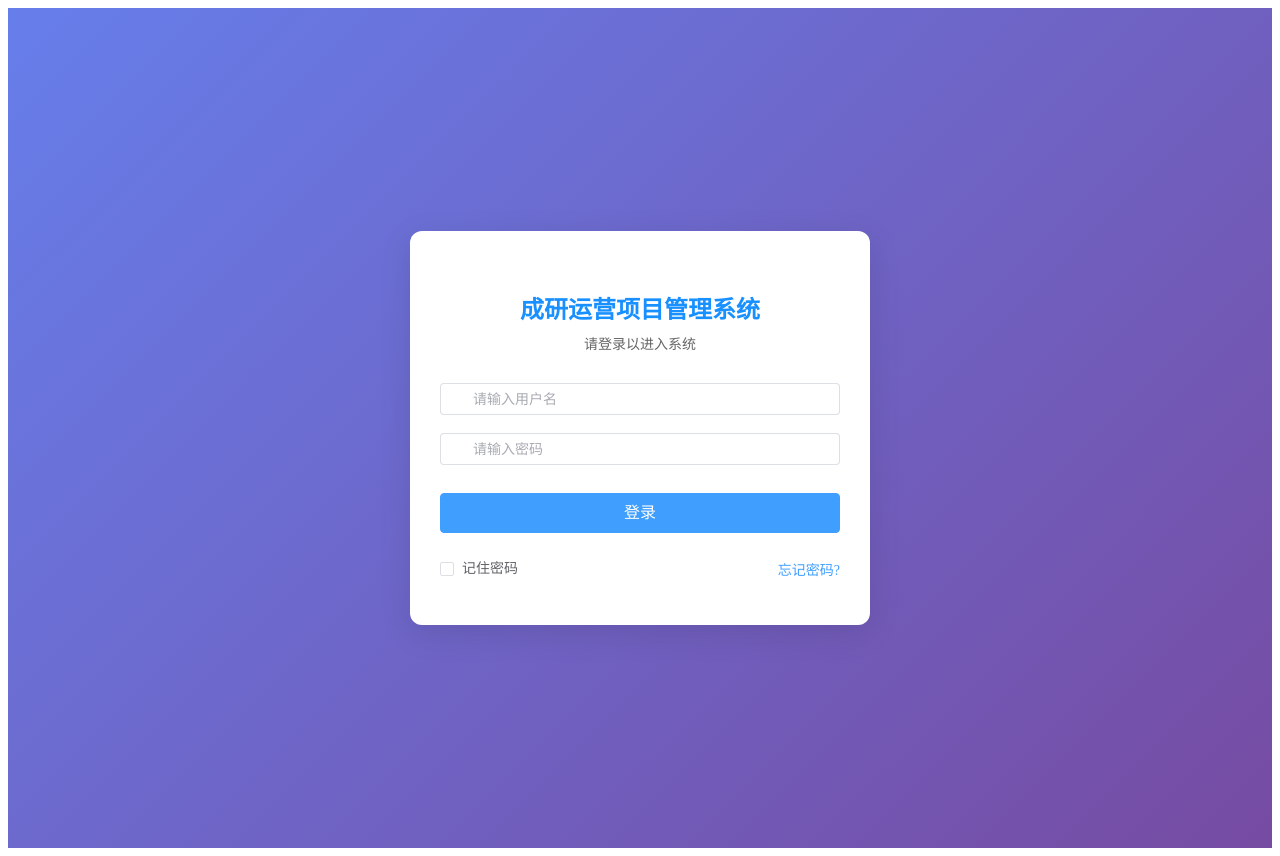
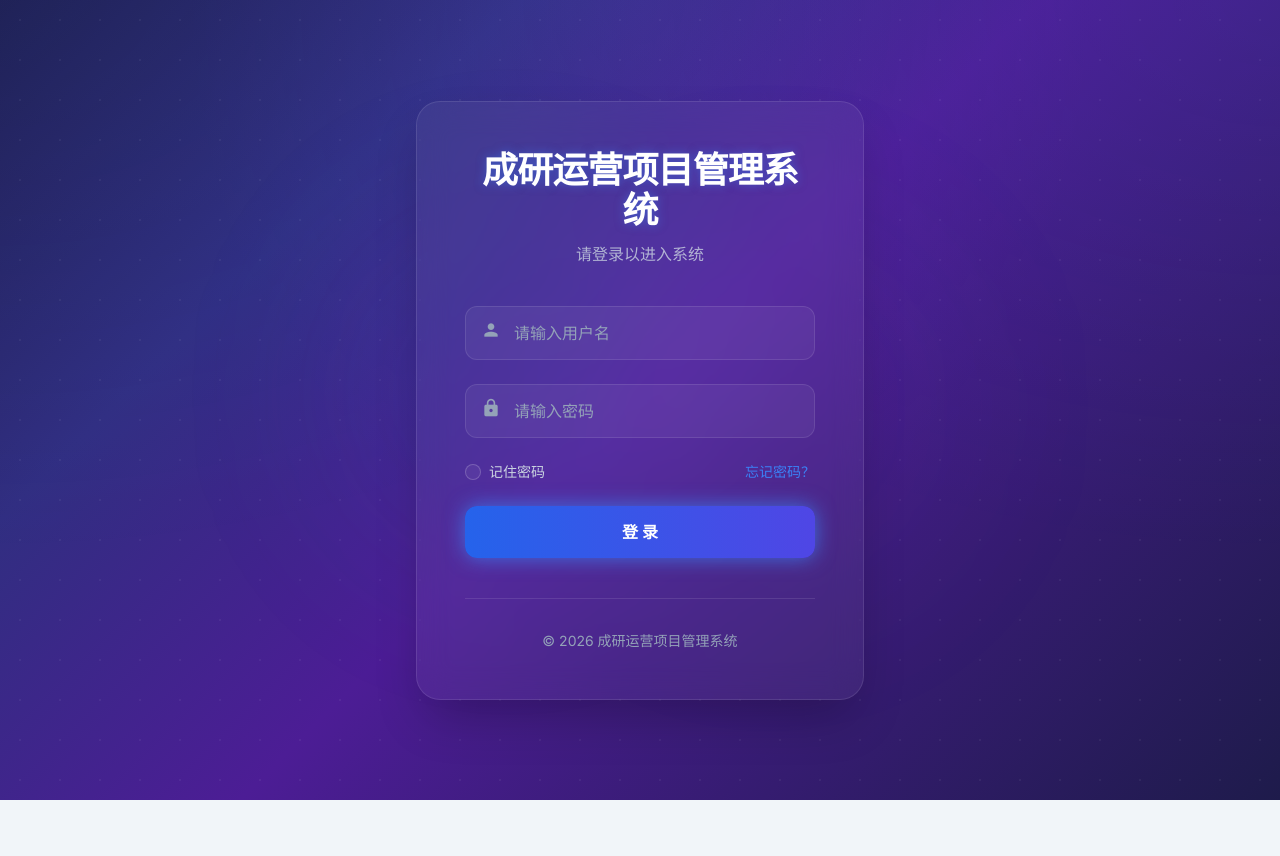
Before and after one commit to abomlhan-star/abomb, a Vue app: page /login in a window 1280 px wide. After the commit the page ends 800 px from the top, so only its background shows below. Built offline with nearby package versions, Linux system fonts and the light colour scheme.

Commit message:
Update login page with new modern design using Tailwind CSS

```diff
--- a/index.html
+++ b/index.html
@@ -1,12 +1,48 @@
 <!DOCTYPE html>
-<html lang="zh-CN">
+<html class="h-full" lang="zh-CN">
   <head>
     <meta charset="UTF-8" />
     <link rel="icon" type="image/svg+xml" href="/vite.svg" />
     <meta name="viewport" content="width=device-width, initial-scale=1.0" />
     <title>成研运营项目管理系统 - 登录</title>
+    <script src="https://cdn.tailwindcss.com?plugins=forms,typography"></script>
+    <link href="https://fonts.googleapis.com/css2?family=Inter:wght@400;500;600;700&display=swap" rel="stylesheet" />
+    <link href="https://fonts.googleapis.com/icon?family=Material+Icons" rel="stylesheet" />
+    <script>
+      tailwind.config = {
+        darkMode: "class",
+        theme: {
+          extend: {
+            colors: {
+              primary: "#3b82f6",
+              "background-light": "#f1f5f9",
+              "background-dark": "#020617",
+            },
+            fontFamily: {
+              display: ["Inter", "system-ui", "sans-serif"],
+            },
+            borderRadius: {
+              DEFAULT: "12px",
+            },
+            backgroundImage: {
+              'tech-gradient': "linear-gradient(135deg, #1e1b4b 0%, #312e81 25%, #4c1d95 50%, #1e1b4b 100%)",
+            },
+            animation: {
+              'pulse-slow': 'pulse 3s cubic-bezier(0.4, 0, 0.6, 1) infinite',
+              'glow': 'glow-pulse 2s infinite ease-in-out',
+            },
+            keyframes: {
+              'glow-pulse': {
+                '0%, 100%': { boxShadow: '0 0 5px rgba(59, 130, 246, 0.5)' },
+                '50%': { boxShadow: '0 0 20px rgba(59, 130, 246, 0.8)' },
+              }
+            }
+          },
+        },
+      };
+    </script>
   </head>
-  <body>
+  <body class="h-full font-display bg-background-light dark:bg-background-dark text-slate-900 dark:text-slate-100 overflow-hidden">
     <div id="app"></div>
     <script type="module" src="/src/main.ts"></script>
   </body>
--- a/src/views/Login.vue
+++ b/src/views/Login.vue
@@ -1,53 +1,91 @@
 <template>
-  <div class="login-container">
-    <div class="login-form-wrapper">
-      <div class="login-header">
-        <h2 class="login-title">成研运营项目管理系统</h2>
-        <p class="login-subtitle">请登录以进入系统</p>
+  <div class="fixed inset-0 z-0 bg-tech-gradient">
+    <div class="absolute inset-0 mesh-bg opacity-50"></div>
+    <div class="absolute inset-0" style="background-image: radial-gradient(rgba(255,255,255,0.05) 1px, transparent 1px); background-size: 40px 40px;"></div>
+    <div class="absolute top-1/4 left-1/4 w-96 h-96 bg-primary/10 rounded-full blur-[100px] animate-pulse-slow"></div>
+    <div class="absolute bottom-1/4 right-1/4 w-96 h-96 bg-purple-500/10 rounded-full blur-[100px] animate-pulse-slow" style="animation-delay: 1.5s;"></div>
   </div>
 
-      <el-form
-        :model="loginForm"
-        :rules="rules"
-        ref="loginFormRef"
-        class="login-form"
+  <main class="relative z-10 flex flex-col items-center justify-center min-h-screen px-4">
+    <div class="w-full max-w-md">
+      <div class="glass-card p-8 md:p-12 rounded-3xl shadow-2xl transition-all duration-500 hover:border-primary/40">
+        <div class="text-center mb-10">
+          <h1 class="text-3xl md:text-4xl font-bold tracking-tight text-white mb-3 text-glow">
+            成研运营项目管理系统
+          </h1>
+          <p class="text-slate-300/80 text-sm md:text-base font-medium">
+            请登录以进入系统
+          </p>
+        </div>
+
+        <form class="space-y-6" @submit.prevent="handleLogin">
+          <div class="space-y-1">
+            <div class="relative group">
+              <span class="absolute left-4 top-1/2 -translate-y-1/2 text-slate-400 group-focus-within:text-primary transition-colors">
+                <span class="material-icons text-[20px]">person</span>
+              </span>
+              <input
+                v-model="loginForm.username"
+                class="w-full bg-white/5 border border-white/10 rounded-xl py-3.5 pl-12 pr-4 text-white placeholder-slate-400 focus:outline-none focus:ring-2 focus:ring-primary/50 focus:border-primary/50 transition-all input-glow"
+                placeholder="请输入用户名"
+                type="text"
+              />
+            </div>
+            <p v-if="errors.username" class="text-[11px] text-red-400/80 mt-1">
+              {{ errors.username }}
+            </p>
+          </div>
+
+          <div class="space-y-1">
+            <div class="relative group">
+              <span class="absolute left-4 top-1/2 -translate-y-1/2 text-slate-400 group-focus-within:text-primary transition-colors">
+                <span class="material-icons text-[20px]">lock</span>
+              </span>
+              <input
+                v-model="loginForm.password"
+                class="w-full bg-white/5 border border-white/10 rounded-xl py-3.5 pl-12 pr-4 text-white placeholder-slate-400 focus:outline-none focus:ring-2 focus:ring-primary/50 focus:border-primary/50 transition-all input-glow"
+                placeholder="请输入密码"
+                type="password"
+              />
+            </div>
+            <p v-if="errors.password" class="text-[11px] text-red-400/80 mt-1">
+              {{ errors.password }}
+            </p>
+          </div>
+
+          <div class="flex items-center justify-between text-sm">
+            <label class="flex items-center cursor-pointer group">
+              <div class="relative flex items-center">
+                <input
+                  v-model="loginForm.remember"
+                  class="peer h-4 w-4 rounded border-white/20 bg-white/5 text-primary focus:ring-primary/50 focus:ring-offset-0 transition-all"
+                  type="checkbox"
+                />
+              </div>
+              <span class="ml-2 text-slate-300 group-hover:text-white transition-colors">记住密码</span>
+            </label>
+            <a class="text-primary hover:text-blue-400 transition-colors font-medium" href="#">
+              忘记密码？
+            </a>
+          </div>
+
+          <button
+            :disabled="loading"
+            class="w-full bg-gradient-to-r from-blue-600 to-indigo-600 hover:from-blue-500 hover:to-indigo-500 text-white font-bold py-3.5 rounded-xl shadow-lg shadow-blue-900/40 hover:shadow-blue-500/30 transition-all duration-300 transform hover:-translate-y-0.5 active:scale-[0.98] animate-glow"
+            type="submit"
           >
-        <el-form-item prop="username">
-          <el-input
-            v-model="loginForm.username"
-            placeholder="请输入用户名"
-            prefix-icon="User"
-          ></el-input>
-        </el-form-item>
+            {{ loading ? '登录中...' : '登 录' }}
+          </button>
+        </form>
 
-        <el-form-item prop="password">
-          <el-input
-            v-model="loginForm.password"
-            type="password"
-            placeholder="请输入密码"
-            prefix-icon="Lock"
-            show-password
-          ></el-input>
-        </el-form-item>
-
-        <el-form-item>
-          <el-button
-            type="primary"
-            class="login-button"
-            :loading="loading"
-            @click="handleLogin"
-          >
-            登录
-          </el-button>
-        </el-form-item>
-
-        <div class="login-footer">
-          <el-checkbox v-model="loginForm.remember">记住密码</el-checkbox>
-          <el-link type="primary" href="#">忘记密码?</el-link>
-        </div>
-      </el-form>
+        <div class="mt-10 pt-8 border-t border-white/10 flex flex-col items-center space-y-4">
+          <p class="text-slate-400 text-sm">
+            © 2026 成研运营项目管理系统
+          </p>
         </div>
       </div>
+    </div>
+  </main>
 </template>
 
 <script setup lang="ts">
@@ -56,7 +94,6 @@ import { useRouter } from 'vue-router'
 import { ElMessage } from 'element-plus'
 
 const router = useRouter()
-const loginFormRef = ref()
 const loading = ref(false)
 
 const loginForm = reactive({
@@ -65,20 +102,31 @@ const loginForm = reactive({
   remember: false
 })
 
-const rules = {
-  username: [
-    { required: true, message: '请输入用户名', trigger: 'blur' }
-  ],
-  password: [
-    { required: true, message: '请输入密码', trigger: 'blur' }
-  ]
+const errors = reactive({
+  username: '',
+  password: ''
+})
+
+const handleLogin = async () => {
+  // 表单验证
+  let isValid = true
+
+  if (!loginForm.username) {
+    errors.username = '请输入用户名'
+    isValid = false
+  } else {
+    errors.username = ''
   }
 
-const handleLogin = async () => {
-  if (!loginFormRef.value) return
+  if (!loginForm.password) {
+    errors.password = '请输入密码'
+    isValid = false
+  } else {
+    errors.password = ''
+  }
 
-  await loginFormRef.value.validate(async (valid: boolean) => {
-    if (valid) {
+  if (!isValid) return
+
   loading.value = true
   try {
     // 模拟登录API调用
@@ -96,86 +144,63 @@ const handleLogin = async () => {
     loading.value = false
   }
 }
-  })
-}
 </script>
 
 <style scoped>
-.login-container {
-  min-height: 100vh;
-  display: flex;
-  align-items: center;
-  justify-content: center;
-  background: linear-gradient(135deg, #667eea 0%, #764ba2 100%);
-  padding: 20px;
+.glass-card {
+  background: rgba(255, 255, 255, 0.05);
+  backdrop-filter: blur(16px);
+  -webkit-backdrop-filter: blur(16px);
+  border: 1px solid rgba(255, 255, 255, 0.1);
 }
 
-.login-form-wrapper {
-  width: 100%;
-  max-width: 400px;
-  background-color: #fff;
-  border-radius: 12px;
-  box-shadow: 0 8px 32px rgba(0, 0, 0, 0.1);
-  padding: 40px 30px;
-  animation: slideIn 0.5s ease-out;
+.dark .glass-card {
+  background: rgba(15, 23, 42, 0.4);
+  border: 1px solid rgba(59, 130, 246, 0.2);
 }
 
-@keyframes slideIn {
-  from {
-    opacity: 0;
-    transform: translateY(-20px);
+.text-glow {
+  text-shadow: 0 0 10px rgba(59, 130, 246, 0.5);
 }
-  to {
-    opacity: 1;
-    transform: translateY(0);
+
+.input-glow:focus {
+  box-shadow: 0 0 15px rgba(59, 130, 246, 0.3);
+}
+
+.mesh-bg {
+  background-image:
+    radial-gradient(at 0% 0%, rgba(59, 130, 246, 0.15) 0, transparent 50%),
+    radial-gradient(at 50% 0%, rgba(139, 92, 246, 0.15) 0, transparent 50%),
+    radial-gradient(at 100% 0%, rgba(59, 130, 246, 0.15) 0, transparent 50%);
+}
+
+.bg-tech-gradient {
+  background: linear-gradient(135deg, #1e1b4b 0%, #312e81 25%, #4c1d95 50%, #1e1b4b 100%);
+}
+
+@keyframes pulse-slow {
+  0%, 100% {
+    opacity: 0.5;
+  }
+  50% {
+    opacity: 0.8;
   }
 }
 
-.login-header {
-  text-align: center;
-  margin-bottom: 30px;
+@keyframes glow-pulse {
+  0%, 100% {
+    box-shadow: 0 0 5px rgba(59, 130, 246, 0.5);
+  }
+  50% {
+    box-shadow: 0 0 20px rgba(59, 130, 246, 0.8);
+  }
 }
 
-.login-title {
-  font-size: 24px;
-  font-weight: bold;
-  color: #1890ff;
-  margin-bottom: 8px;
+.animate-pulse-slow {
+  animation: pulse-slow 3s cubic-bezier(0.4, 0, 0.6, 1) infinite;
 }
 
-.login-subtitle {
-  font-size: 14px;
-  color: #666;
-  margin: 0;
-}
-
-.login-form {
-  width: 100%;
-}
-
-.login-button {
-  width: 100%;
-  height: 40px;
-  font-size: 16px;
-  margin-top: 10px;
-}
-
-.login-footer {
-  display: flex;
-  justify-content: space-between;
-  align-items: center;
-  margin-top: 20px;
-  font-size: 14px;
-}
-
-/* 响应式设计 */
-@media (max-width: 480px) {
-  .login-form-wrapper {
-    padding: 30px 20px;
-  }
-
-  .login-title {
-    font-size: 20px;
-  }
+.animate-glow {
+  animation: glow-pulse 2s infinite ease-in-out;
 }
 </style>
```
Lines whose indentation alone changed are shown as unchanged.
